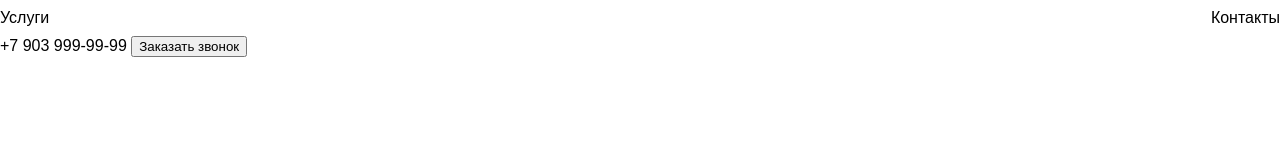
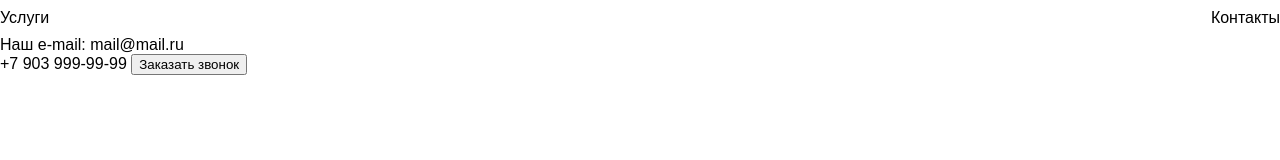
Before and after one commit to Alexey0161/special-app, a plain HTML site: page index.html in a window 1280 px wide. Drawn offline with Linux system fonts and the light colour scheme.

Commit message:
added e-mail

```diff
--- a/index.html
+++ b/index.html
@@ -16,6 +16,8 @@
             <a href="#contacts">Контакты</a>
         </nav>
         <div>
+            Наш e-mail: <a href="mailto: mail@mail.ru">mail@mail.ru</a>
+        <div>
             <a href="tel:+79039999999">+7 903 999-99-99</a>
             <button>Заказать звонок</button>
         </div>
```
